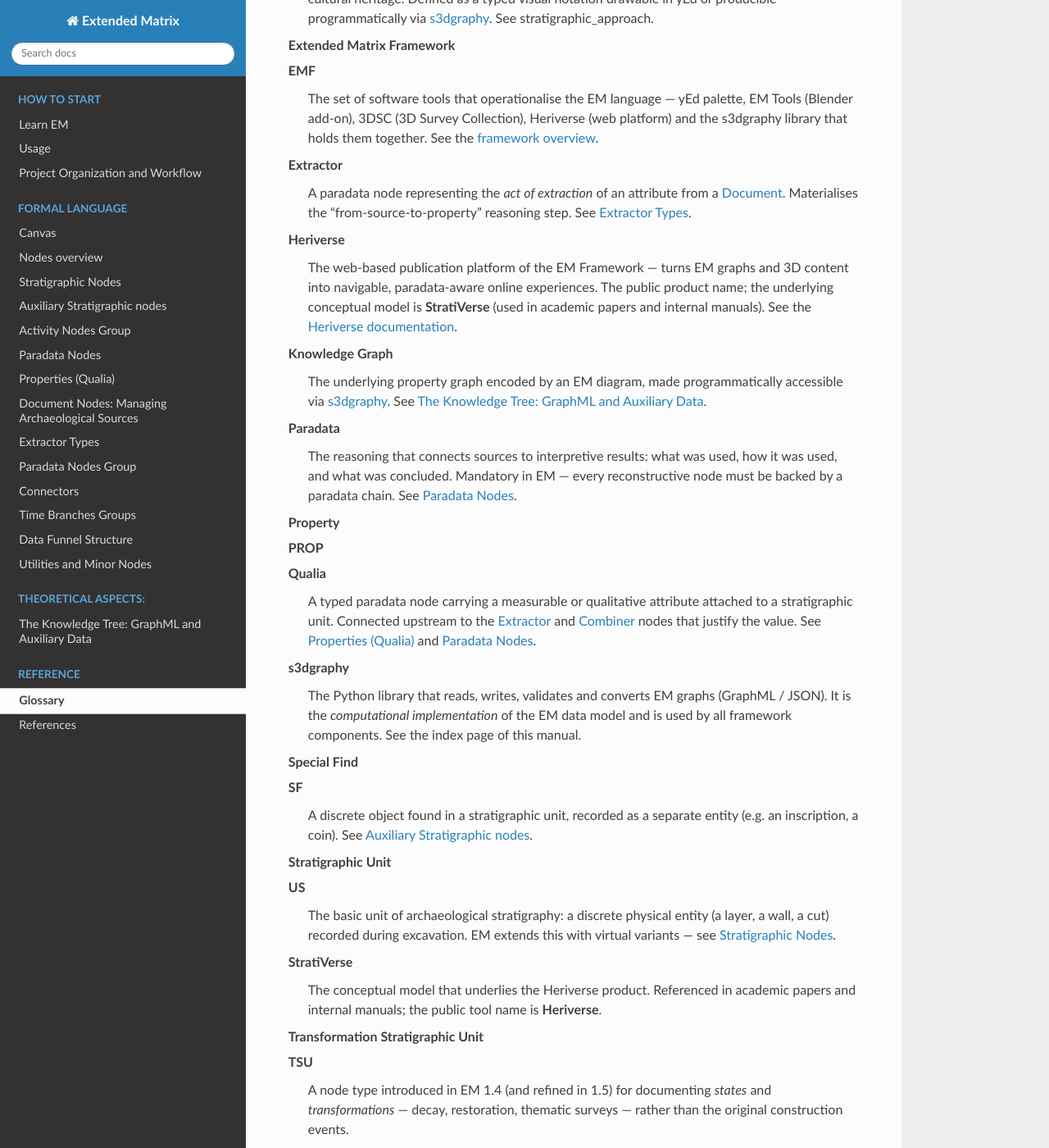
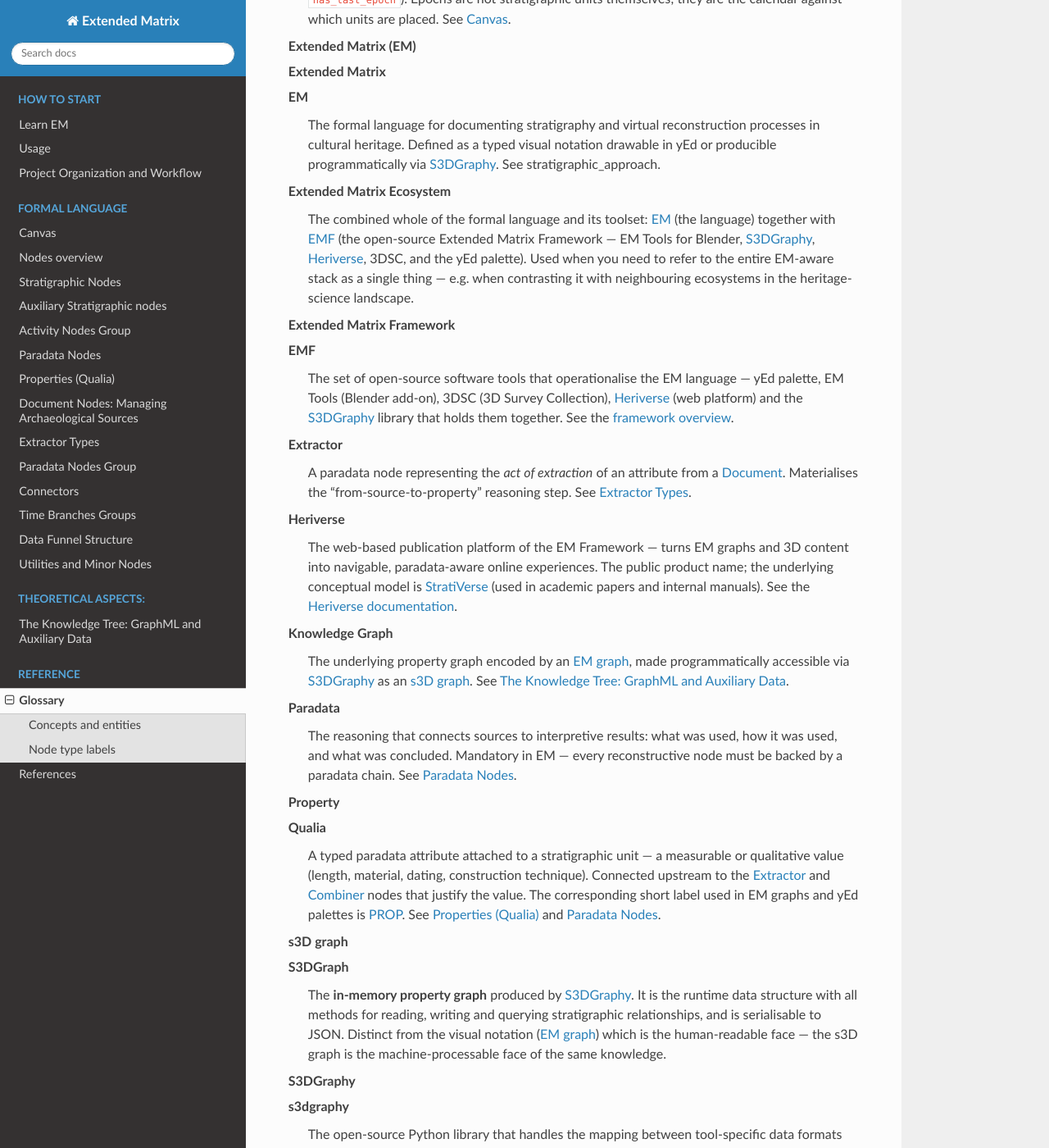
Before and after one commit to zalmoxes-laran/ExtendedMatrix-doc, a Sphinx documentation site: the page built from docs/glossary.rst, in a window 1280 px wide and 1400 px high, scrolled down 1017 px. Shown: the whole window at 82% size. Built offline with Sphinx 7.4.7 and the Read the Docs theme 3.1.0, drawn with Linux system fonts in a browser that asks for light colours; pages that are not in the unit, such as notebooks, are missing from menus; some of the changed text lies outside the part shown.

Commit message:
fixed naming

```diff
--- a/docs/glossary.rst
+++ b/docs/glossary.rst
@@ -12,23 +12,36 @@
    definition lives in the linked chapter — this page only restates the
    gist and points there.
 
+Concepts and entities
+---------------------
+
 .. glossary::
    :sorted:
 
+   Extended Matrix (EM)
    Extended Matrix
    EM
       The formal language for documenting stratigraphy and virtual
       reconstruction processes in cultural heritage. Defined as a typed
       visual notation drawable in yEd or producible programmatically
-      via :term:`s3dgraphy`. See :doc:`stratigraphic_approach`.
+      via :term:`S3DGraphy`. See :doc:`stratigraphic_approach`.
 
    Extended Matrix Framework
    EMF
-      The set of software tools that operationalise the EM language —
-      yEd palette, EM Tools (Blender add-on), 3DSC (3D Survey
-      Collection), Heriverse (web platform) and the s3dgraphy library
-      that holds them together. See the
+      The set of open-source software tools that operationalise the EM
+      language — yEd palette, EM Tools (Blender add-on), 3DSC (3D
+      Survey Collection), :term:`Heriverse` (web platform) and the
+      :term:`S3DGraphy` library that holds them together. See the
       `framework overview <https://www.extendedmatrix.org/about>`__.
+
+   Extended Matrix Ecosystem
+      The combined whole of the formal language and its toolset:
+      :term:`EM` (the language) together with :term:`EMF` (the
+      open-source Extended Matrix Framework — EM Tools for Blender,
+      :term:`S3DGraphy`, :term:`Heriverse`, 3DSC, and the yEd palette).
+      Used when you need to refer to the entire EM-aware stack as a
+      single thing — e.g. when contrasting it with neighbouring
+      ecosystems in the heritage-science landscape.
 
    Stratigraphic Unit
    US
@@ -78,12 +91,14 @@
       thematic surveys — rather than the original construction events.
 
    Property
-   PROP
    Qualia
-      A typed paradata node carrying a measurable or qualitative
-      attribute attached to a stratigraphic unit. Connected upstream
-      to the :term:`Extractor` and :term:`Combiner` nodes that justify
-      the value. See :doc:`qualia` and :doc:`paradata_nodes`.
+      A typed paradata attribute attached to a stratigraphic unit —
+      a measurable or qualitative value (length, material, dating,
+      construction technique). Connected upstream to the
+      :term:`Extractor` and :term:`Combiner` nodes that justify the
+      value. The corresponding short label used in EM graphs and yEd
+      palettes is :term:`PROP`. See :doc:`qualia` and
+      :doc:`paradata_nodes`.
 
    Document
       A primary source — a survey drawing, a photograph, a manuscript,
@@ -121,34 +136,81 @@
       which units are placed. See :doc:`canvas`.
 
    Canvas
-      The yEd diagram surface where the EM graph is authored. Carries
+      The yEd surface where the :term:`EM graph` is authored. Carries
       the metadata used by the framework — site code, epoch palette,
       author, licence — typically inside an ``SL_PD`` nodegroup. See
       :doc:`canvas`.
 
+   EM graph
+      The **visual notation** of an Extended Matrix — the typed nodes
+      and arcs as drawn on paper, in yEd with the EM palette, or
+      produced by AI-extraction workflows. The human-readable face of
+      EM. Distinct from the in-memory :term:`s3D graph` that
+      :term:`S3DGraphy` builds from it.
+
    Knowledge Graph
-      The underlying property graph encoded by an EM diagram, made
-      programmatically accessible via :term:`s3dgraphy`. See
-      :doc:`knowledge_tree`.
+      The underlying property graph encoded by an :term:`EM graph`,
+      made programmatically accessible via :term:`S3DGraphy` as an
+      :term:`s3D graph`. See :doc:`knowledge_tree`.
 
+   S3DGraphy
    s3dgraphy
-      The Python library that reads, writes, validates and converts
-      EM graphs (GraphML / JSON). It is the *computational
-      implementation* of the EM data model and is used by all
-      framework components. See the index page of this manual.
+      The open-source Python library that handles the mapping between
+      tool-specific data formats (GraphML, JSON, XLSX) and the
+      Stratigraphic :term:`Knowledge Graph`. It is the *package* — the
+      runtime artifact it produces is the :term:`s3D graph`. Used by
+      every framework component (EM Tools, :term:`Heriverse`, 3DSC)
+      for any programmatic access to EM data. See the index page of
+      this manual.
+
+      *See also:* a long-term perspective for this work, if it grows
+      into a formalisation of CIDOC-CRM for 3D stratigraphy and virtual
+      reconstruction, is the working name **CRM-s3D** (not currently
+      in use; mentioned here for forward reference only).
+
+   s3D graph
+   S3DGraph
+      The **in-memory property graph** produced by :term:`S3DGraphy`.
+      It is the runtime data structure with all methods for reading,
+      writing and querying stratigraphic relationships, and is
+      serialisable to JSON. Distinct from the visual notation
+      (:term:`EM graph`) which is the human-readable face — the s3D
+      graph is the machine-processable face of the same knowledge.
 
    Heriverse
       The web-based publication platform of the EM Framework — turns
       EM graphs and 3D content into navigable, paradata-aware online
       experiences. The public product name; the underlying conceptual
-      model is **StratiVerse** (used in academic papers and internal
-      manuals). See the
+      model is :term:`StratiVerse` (used in academic papers and
+      internal manuals). See the
       `Heriverse documentation <https://docs.extendedmatrix.org/projects/heriverse/>`__.
 
    StratiVerse
-      The conceptual model that underlies the Heriverse product.
-      Referenced in academic papers and internal manuals; the public
-      tool name is **Heriverse**.
+      The conceptual model that underlies the :term:`Heriverse`
+      product. Referenced in academic papers and internal manuals;
+      the public tool name is **Heriverse**.
+
+Node type labels
+----------------
+
+The short alphabetic labels used in EM graphs and in the yEd palette
+to type each node. They are typographic identifiers, not concepts: the
+underlying meanings are documented in the *Concepts and entities*
+section above. Most labels are documented inline with their concept
+(``US`` with :term:`Stratigraphic Unit`, ``USV`` with :term:`Virtual
+Stratigraphic Unit`, etc.); this section covers the ones whose label
+deserves a separate entry to avoid confusion with the concept they
+denote.
+
+.. glossary::
+
+   PROP
+      The node-type label for a property node in EM graphs and yEd
+      palettes (drawn as the typed paradata box marked ``PROP``). The
+      semantic concept is :term:`Property` (also known as
+      :term:`Qualia`) — see that entry for the full definition,
+      including the role of property nodes in the paradata chain
+      that justifies a value.
 
 .. note::
 
--- a/docs/index.rst
+++ b/docs/index.rst
@@ -79,7 +79,7 @@
 
 A common source of confusion is the relationship between **Extended Matrix (EM)** and **s3dgraphy**. They are not the same thing — they operate at different levels and serve different purposes, but they are deeply intertwined.
 
-**Extended Matrix** is a *formal visual language*. Like a musical score or an architectural drawing, it is designed to be read, written, and reasoned about by human beings — archaeologists, heritage specialists, and researchers. EM defines a typed vocabulary of nodes (stratigraphic units, sources, interpretation nodes, paradata) and a set of connecting arcs with precise semantic meanings. This notation can be drawn on paper, edited in a graph editor such as yEd, or produced by AI-assisted extraction workflows. Its strength is human legibility: a trained specialist can look at an EM diagram and immediately understand the stratigraphic sequence, the sources behind each unit, and the interpretive steps that led to a reconstruction.
+**Extended Matrix** is a *formal visual language*. Like a musical score or an architectural drawing, it is designed to be read, written, and reasoned about by human beings — archaeologists, heritage specialists, and researchers. EM defines a typed vocabulary of nodes (stratigraphic units, sources, interpretation nodes, paradata) and a set of connecting arcs with precise semantic meanings. This notation can be drawn on paper, edited in a graph editor such as yEd, or produced by AI-assisted extraction workflows. Its strength is human legibility: a trained specialist can look at an EM graph and immediately understand the stratigraphic sequence, the sources behind each unit, and the interpretive steps that led to a reconstruction.
 
 **s3dgraphy** is the *computational implementation* of EM as a property knowledge graph. It is a Python library that encodes the same knowledge in a machine-processable format — primarily GraphML and JSON — and provides tools to create, read, modify, validate, query, and convert EM graphs programmatically. s3dgraphy is what allows EM data to flow between tools (yEd, Blender, web platforms) and to be processed at scale by software pipelines.
 
--- a/docs/utils.rst
+++ b/docs/utils.rst
@@ -6,7 +6,7 @@
 Comment Node
 ------------
 
-The **Comment Node** is a utility node that enables you to insert comments or notes into your Extended Matrix diagram. This is particularly useful for adding explanations, reminders, or any supplementary information that doesn't fit into the standard nodes.
+The **Comment Node** is a utility node that enables you to insert comments or notes into your Extended Matrix graph. This is particularly useful for adding explanations, reminders, or any supplementary information that doesn't fit into the standard nodes.
 
 Features of the Comment Node:
 ~~~~~~~~~~~~~~~~~~~~~~~~~~~~~
```
